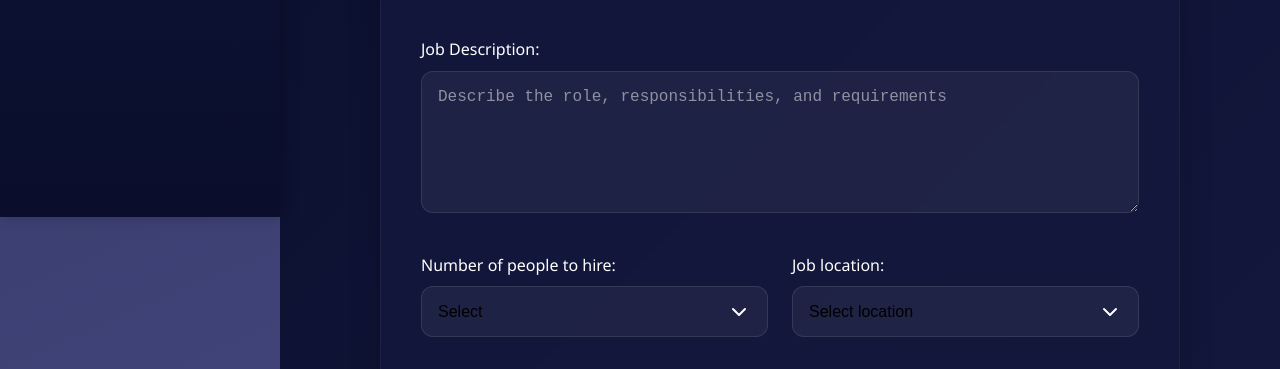
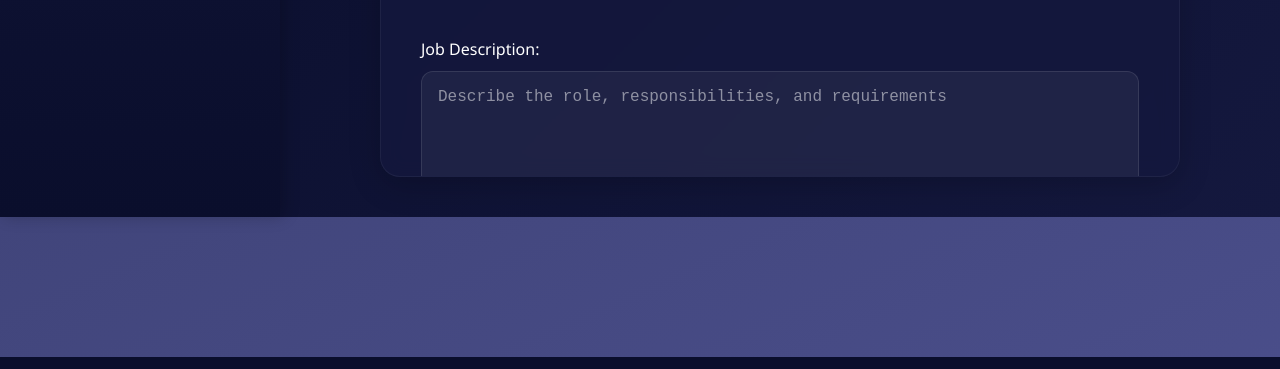
Before and after one commit to sergaparri/job-on-project, a website: page JOB-ON/public/post-job.html in a window 1280 px wide. Shown: the part 583-952 px from the top of the page. Drawn offline with Linux system fonts and the light colour scheme; sample sign-in values are in the browser's storage.

Commit message:
scroller

```diff
--- a/JOB-ON/public/css/home.css
+++ b/JOB-ON/public/css/home.css
@@ -5,11 +5,13 @@
     margin: 0;
     padding: 0;
     color: #fff;
+    overflow-x: hidden;
 }
 
 .app-container {
     display: flex;
     min-height: 100vh;
+    position: relative;
 }
 
 /* Sidebar Styles */
@@ -78,12 +80,35 @@
     margin-left: 280px;
     background: linear-gradient(135deg, #0A0E2C 0%, #14183E 100%);
     min-height: 100vh;
+    overflow-y: auto;
+    scrollbar-width: thin;
+    scrollbar-color: #00E676 rgba(255, 255, 255, 0.1);
+}
+
+/* Scrollbar styles for webkit browsers */
+.main-content::-webkit-scrollbar {
+    width: 8px;
+}
+
+.main-content::-webkit-scrollbar-track {
+    background: rgba(255, 255, 255, 0.1);
+    border-radius: 4px;
+}
+
+.main-content::-webkit-scrollbar-thumb {
+    background: #00E676;
+    border-radius: 4px;
+}
+
+.main-content::-webkit-scrollbar-thumb:hover {
+    background: #00ff85;
 }
 
 .jobs-container {
     max-width: 1200px;
     margin: 0 auto;
     padding: 0 1rem;
+    width: 100%;
 }
 
 .jobs-header {
@@ -208,6 +233,26 @@
     display: grid;
     gap: 1.5rem;
     grid-template-columns: repeat(auto-fill, minmax(350px, 1fr));
+}
+
+/* Make jobs-list scrollable */
+.jobs-list {
+    max-height: 70vh; /* Adjust as needed */
+    overflow-y: auto;
+    padding-right: 8px; /* Space for scrollbar */
+}
+
+/* Optional: Custom scrollbar for jobs-list */
+.jobs-list::-webkit-scrollbar {
+    width: 8px;
+}
+.jobs-list::-webkit-scrollbar-thumb {
+    background: #00E676;
+    border-radius: 4px;
+}
+.jobs-list::-webkit-scrollbar-track {
+    background: rgba(255,255,255,0.05);
+    border-radius: 4px;
 }
 
 .job-card {
--- a/JOB-ON/public/css/post-job.css
+++ b/JOB-ON/public/css/post-job.css
@@ -5,11 +5,13 @@
     margin: 0;
     padding: 0;
     color: #fff;
+    overflow-x: hidden;
 }
 
 .app-container {
     display: flex;
     min-height: 100vh;
+    position: relative;
 }
 
 /* Sidebar Styles */
@@ -24,6 +26,24 @@
     height: 100vh;
     box-shadow: 4px 0 15px rgba(0, 0, 0, 0.2);
     z-index: 100;
+    overflow-y: auto;
+    scrollbar-width: thin;
+    scrollbar-color: #00E676 rgba(255, 255, 255, 0.1);
+}
+
+/* Scrollbar styles for webkit browsers */
+.sidebar::-webkit-scrollbar {
+    width: 6px;
+}
+
+.sidebar::-webkit-scrollbar-track {
+    background: rgba(255, 255, 255, 0.1);
+    border-radius: 3px;
+}
+
+.sidebar::-webkit-scrollbar-thumb {
+    background: #00E676;
+    border-radius: 3px;
 }
 
 .logo {
@@ -77,6 +97,31 @@
     padding: 2.5rem;
     margin-left: 280px;
     background: linear-gradient(135deg, #0A0E2C 0%, #14183E 100%);
+    min-height: 100vh;
+    overflow-y: auto;
+    scrollbar-width: thin;
+    scrollbar-color: #00E676 rgba(255, 255, 255, 0.1);
+    display: flex;
+    flex-direction: column;
+}
+
+/* Scrollbar styles for webkit browsers */
+.main-content::-webkit-scrollbar {
+    width: 8px;
+}
+
+.main-content::-webkit-scrollbar-track {
+    background: rgba(255, 255, 255, 0.1);
+    border-radius: 4px;
+}
+
+.main-content::-webkit-scrollbar-thumb {
+    background: #00E676;
+    border-radius: 4px;
+}
+
+.main-content::-webkit-scrollbar-thumb:hover {
+    background: #00ff85;
 }
 
 .post-job-card {
@@ -88,6 +133,9 @@
     box-shadow: 0 8px 32px rgba(0, 0, 0, 0.2);
     backdrop-filter: blur(10px);
     border: 1px solid rgba(255, 255, 255, 0.05);
+    width: 100%;
+    overflow-y: auto;
+    max-height: calc(100vh - 5rem);
 }
 
 .post-job-header {
@@ -118,6 +166,7 @@
     display: flex;
     flex-direction: column;
     gap: 1.5rem;
+    padding-bottom: 2rem;
 }
 
 .form-group {
--- a/JOB-ON/public/css/profile.css
+++ b/JOB-ON/public/css/profile.css
@@ -77,6 +77,25 @@
     padding: 2.5rem;
     margin-left: 280px;
     background: linear-gradient(135deg, #0A0E2C 0%, #14183E 100%);
+    overflow-y: auto;
+    max-height: 100vh;
+    /* Optional: custom scrollbar styling */
+    scrollbar-width: thin;
+    scrollbar-color: #00E676 rgba(255,255,255,0.1);
+}
+
+.main-content::-webkit-scrollbar {
+    width: 8px;
+}
+
+.main-content::-webkit-scrollbar-thumb {
+    background: #00E676;
+    border-radius: 4px;
+}
+
+.main-content::-webkit-scrollbar-track {
+    background: rgba(255,255,255,0.05);
+    border-radius: 4px;
 }
 
 .profile-card {
--- a/JOB-ON/public/post-job.html
+++ b/JOB-ON/public/post-job.html
@@ -72,26 +72,12 @@
                     <div class="form-row">
                         <div class="form-group">
                             <label for="numberOfPeople">Number of people to hire:</label>
-                            <select id="numberOfPeople" name="numberOfPeople" required>
-                                <option value="">Select</option>
-                                <option value="1">1</option>
-                                <option value="2">2</option>
-                                <option value="3">3</option>
-                                <option value="4">4</option>
-                                <option value="5">5+</option>
-                            </select>
+                            <input type="number" id="numberOfPeople" name="numberOfPeople" required min="1" placeholder="Enter number of people">
                         </div>
 
                         <div class="form-group">
                             <label for="jobLocation">Job location:</label>
-                            <select id="jobLocation" name="jobLocation" required>
-                                <option value="">Select location</option>
-                                <option value="Manila">Manila</option>
-                                <option value="Quezon City">Quezon City</option>
-                                <option value="Makati">Makati</option>
-                                <option value="Taguig">Taguig</option>
-                                <option value="Remote">Remote</option>
-                            </select>
+                            <input type="text" id="jobLocation" name="jobLocation" required placeholder="Enter job location">
                         </div>
                     </div>
 
```
Also changed, not shown: JOB-ON/public/seeker-profile.html (+1 -12 lines), JOB-ON/server.js (indentation only), 2 other files.
